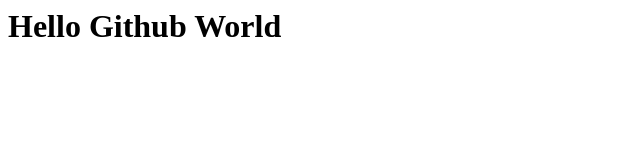
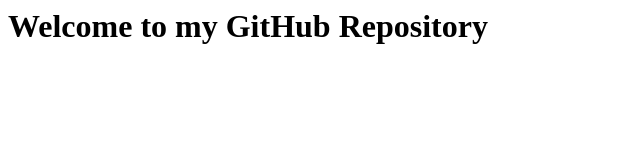
Before and after one commit to gbaon19/first-repo, a plain HTML site: page index.html in a window 1280 px wide. Shown: the whole page, without its empty margins (0-640 px from the left). Drawn offline with Linux system fonts and the light colour scheme.

Commit message:
Update index.html

```diff
--- a/index.html
+++ b/index.html
@@ -1 +1 @@
-<html><body><h1>Hello Github World</h1></body></html>
+<html><body><h1>Welcome to my GitHub Repository</h1></body></html>
```
